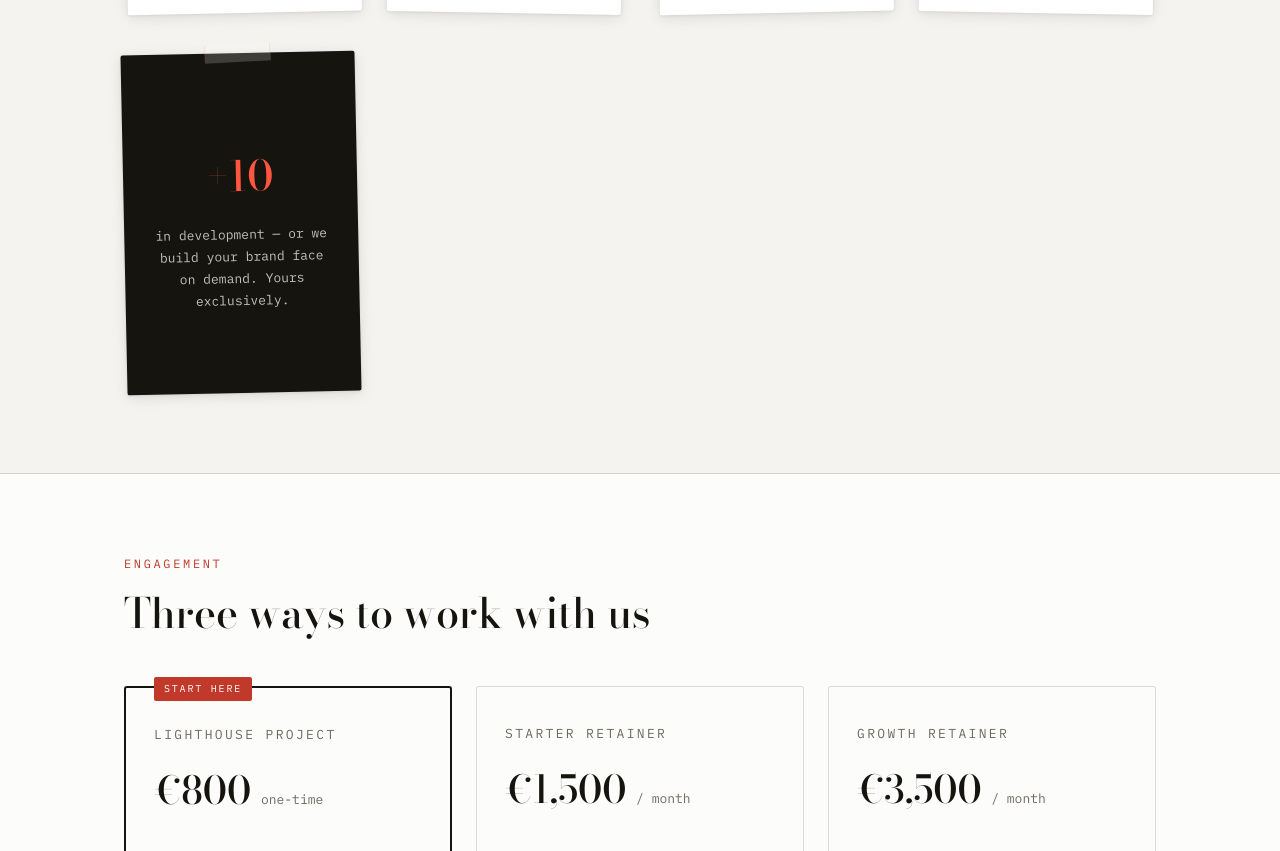
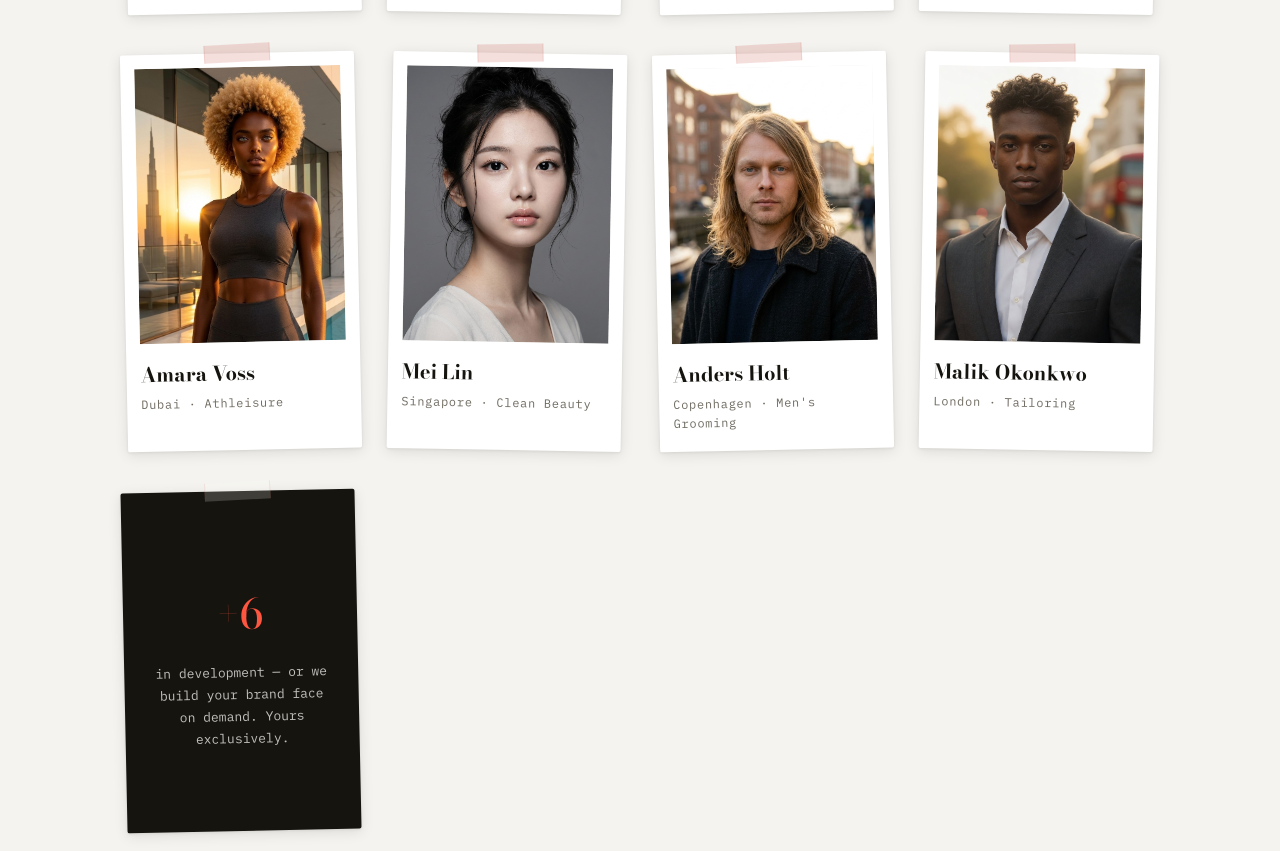
Before and after one commit to Molloy21/Molloy21.github.io, a plain HTML site: page index.html in a window 1280 px wide. Shown: the part 1935-2786 px from the top of the page. Drawn offline with nearby package versions, Linux system fonts and the light colour scheme.

Commit message:
Add files via upload

```diff
--- a/index.html
+++ b/index.html
@@ -319,8 +319,48 @@
         </div>
       </article>
 
+      <article class="card">
+        <div class="card-photo">
+          <img src="amara.jpeg" alt="Amara Voss — Athleisure">
+        </div>
+        <div class="card-meta">
+          <p class="card-name">Amara Voss</p>
+          <p class="card-tags">Dubai · Athleisure</p>
+        </div>
+      </article>
+
+      <article class="card">
+        <div class="card-photo">
+          <img src="mei.jpeg" alt="Mei Lin — Clean Beauty">
+        </div>
+        <div class="card-meta">
+          <p class="card-name">Mei Lin</p>
+          <p class="card-tags">Singapore · Clean Beauty</p>
+        </div>
+      </article>
+
+      <article class="card">
+        <div class="card-photo">
+          <img src="anders.jpeg" alt="Anders Holt — Men's Grooming">
+        </div>
+        <div class="card-meta">
+          <p class="card-name">Anders Holt</p>
+          <p class="card-tags">Copenhagen · Men's Grooming</p>
+        </div>
+      </article>
+
+      <article class="card">
+        <div class="card-photo">
+          <img src="malik.png" alt="Malik Okonkwo — Tailoring">
+        </div>
+        <div class="card-meta">
+          <p class="card-name">Malik Okonkwo</p>
+          <p class="card-tags">London · Tailoring</p>
+        </div>
+      </article>
+
       <article class="card commission">
-        <p class="big">+10</p>
+        <p class="big">+6</p>
         <p>in development — or we build your brand face on demand. Yours exclusively.</p>
       </article>
 
```
Also changed, not shown: amara.jpeg (added), anders.jpeg (added), malik.png (added), mei.jpeg (added).
